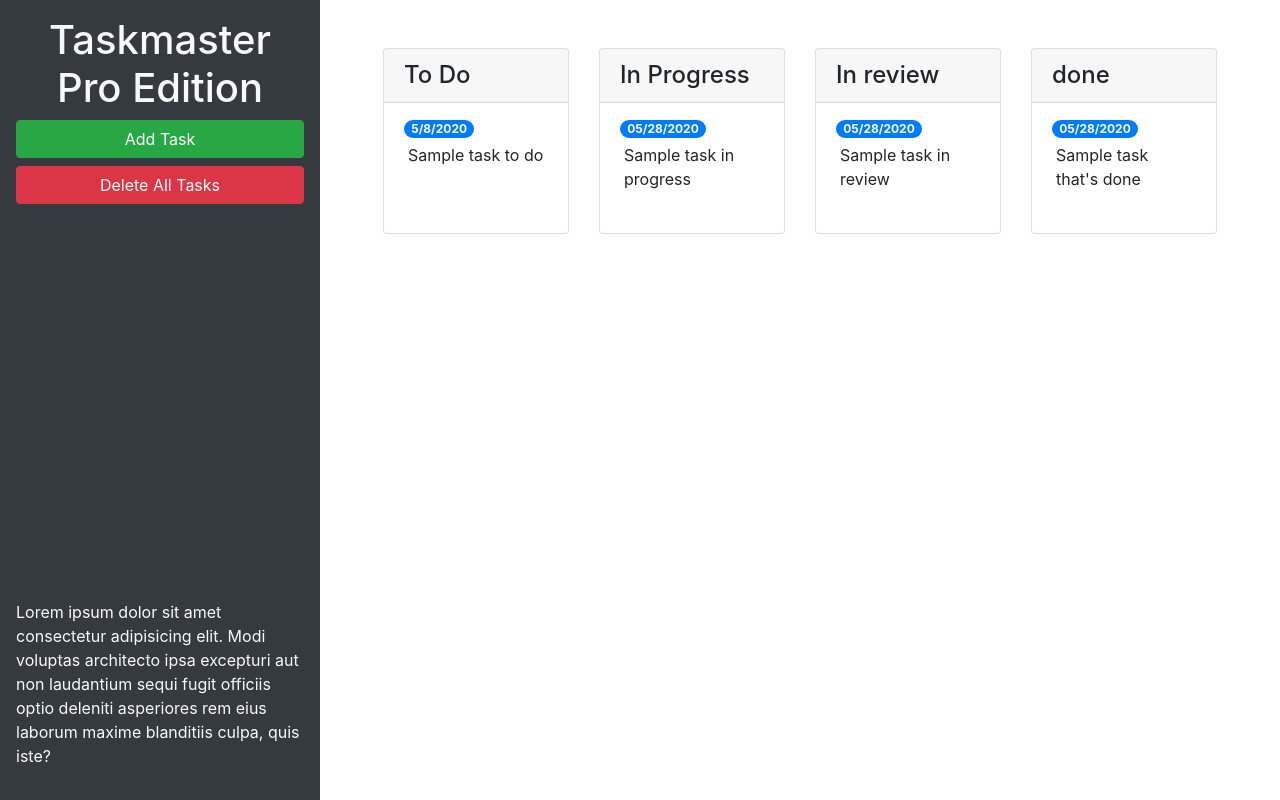
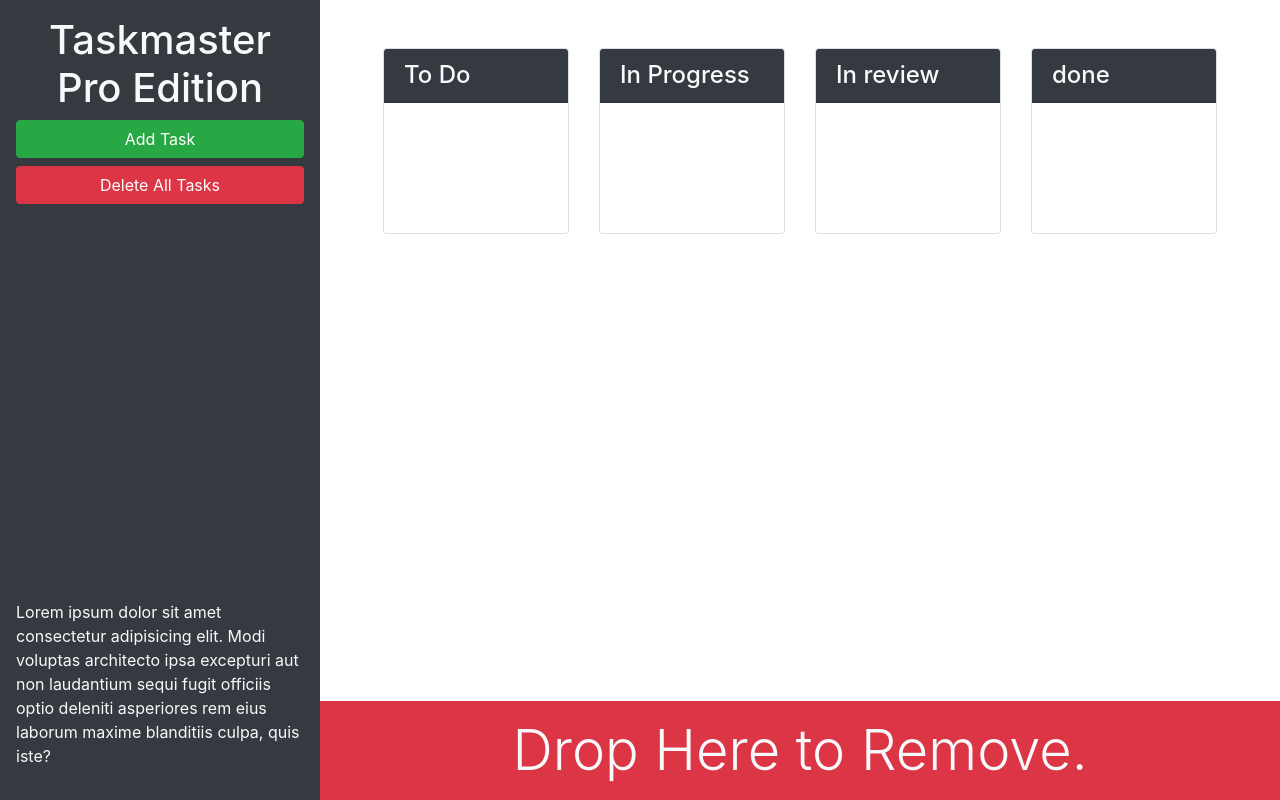
Before and after one commit to jerry4905/taskmaster-pro, a plain HTML site: page index.html in a window 1280 px wide. Drawn offline with nearby package versions, Linux system fonts and the light colour scheme.

Commit message:
delete bar

```diff
--- a/index.html
+++ b/index.html
@@ -13,28 +13,28 @@
 <body>
 
   <div class="row min-vh-100 no-gutters">
-    <header class="col-12 col-lg-3 bg-dark text-light d-flex flex-column p-4 p-lg-3">
+    <header class="col-12 col-lg-3 bg-dark text-light sticky-top d-flex flex-column p-4 p-lg-3">
       <h1 class="text-center">Taskmaster Pro Edition</h1>
       <button id="create-task" class="btn btn-block btn-success" data-toggle="modal" data-target="#task-form-modal">Add
         Task</button>
       <button id="remove-tasks" class="btn btn-block btn-danger">Delete All Tasks</button>
-      <p class="mt-auto">Lorem ipsum dolor sit amet consectetur adipisicing elit. Modi voluptas architecto ipsa
+      <p class="mt-auto d-none d-lg-block">Lorem ipsum dolor sit amet consectetur adipisicing elit. Modi voluptas architecto ipsa
         excepturi aut non
         laudantium sequi fugit officiis optio deleniti asperiores rem eius laborum maxime blanditiis culpa, quis iste?
       </p>
     </header>
-    <main class="col-12 col-lg-9">
+    <main class="col-12 col-lg-9 d-flex flex-column">
       <div class="m-5 row justify-content-around">
         <!-- todo start-->
         <div class="col-12 col-md-6 col-xl-3 mb-3">
           <div class="card">
-          <h4 class="card-header">
+          <h4 class="card-header bg-dark text-light">
             To Do
           </h4>
           <ul id="list-toDo" class="list-group list-group-flush">
             <li class="list-group-item">
-              <span class="badge badge-primary badge-pill">5/8/2020</span>
-              <p class="m-1">Sample task to do</p>
+              <span class="badge badge-primary badge-pill"></span>
+              <p class="m-1"></p>
             </li>
           </ul>
           </div>
@@ -43,13 +43,13 @@
         <!-- in progress start -->
         <div class="col-12 col-md-6 col-xl-3 mb-3">
           <div class=card>
-          <h4 class="card-header">
+          <h4 class="card-header bg-dark text-light">
             In Progress
           </h4>
           <ul id="list-inProgress" class="list-group list-group-flush">
             <li class="list-group-item">
-              <span class="badge badge-primary badge-pill">05/28/2020</span>
-              <p class="m-1">Sample task in progress</p>
+              <span class="badge badge-primary badge-pill"></span>
+              <p class="m-1"></p>
             </li>
           </ul>
           </div>
@@ -58,13 +58,13 @@
         <!-- in review start -->
         <div class="col-12 col-md-6 col-xl-3 mb-3">
           <div class=card>
-            <h4 class="card-header">
+            <h4 class="card-header bg-dark text-light">
               In review
             </h4>
           <ul id="list-inReview" class="list-group list-group-flush">
             <li class="list-group-item">
-              <span class="badge badge-primary badge-pill">05/28/2020</span>
-              <p class="m-1">Sample task in review</p>
+              <span class="badge badge-primary badge-pill"></span>
+              <p class="m-1"></p>
             </li>
           </ul>
           </div>
@@ -73,18 +73,23 @@
         <!-- done start -->
         <div class="col-12 col-md-6 col-xl-3 mb-3">
           <div class=card>
-            <h4 class="card-header">
+            <h4 class="card-header bg-dark text-light">
               done
               </h4>
           <ul id="list-done" class="list-group list-group-flush">
             <li class="list-group-item">
-              <span class="badge badge-primary badge-pill">05/28/2020</span>
-              <p class="m-1">Sample task that's done</p>
+              <span class="badge badge-primary badge-pill"></span>
+              <p class="m-1"></p>
             </li>
           </ul>
           </div>
         </div>
         <!-- done end -->
+      </div>
+      <div id="trash" class="mt-auto">
+        <div class="w-100 bg-danger p-3 text-center text-light display-4">
+          Drop Here to Remove.
+        </div>
       </div>
     </main>
   </div>
```
